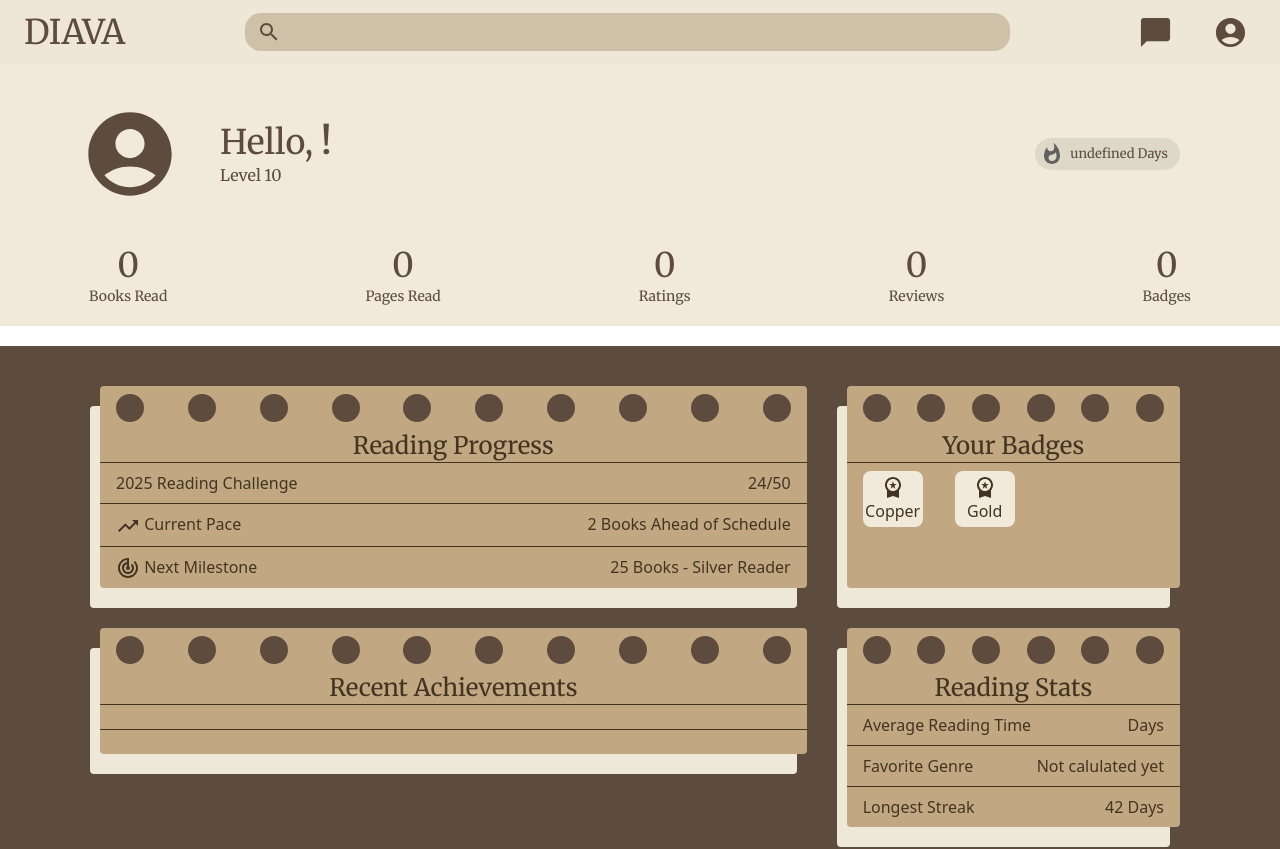
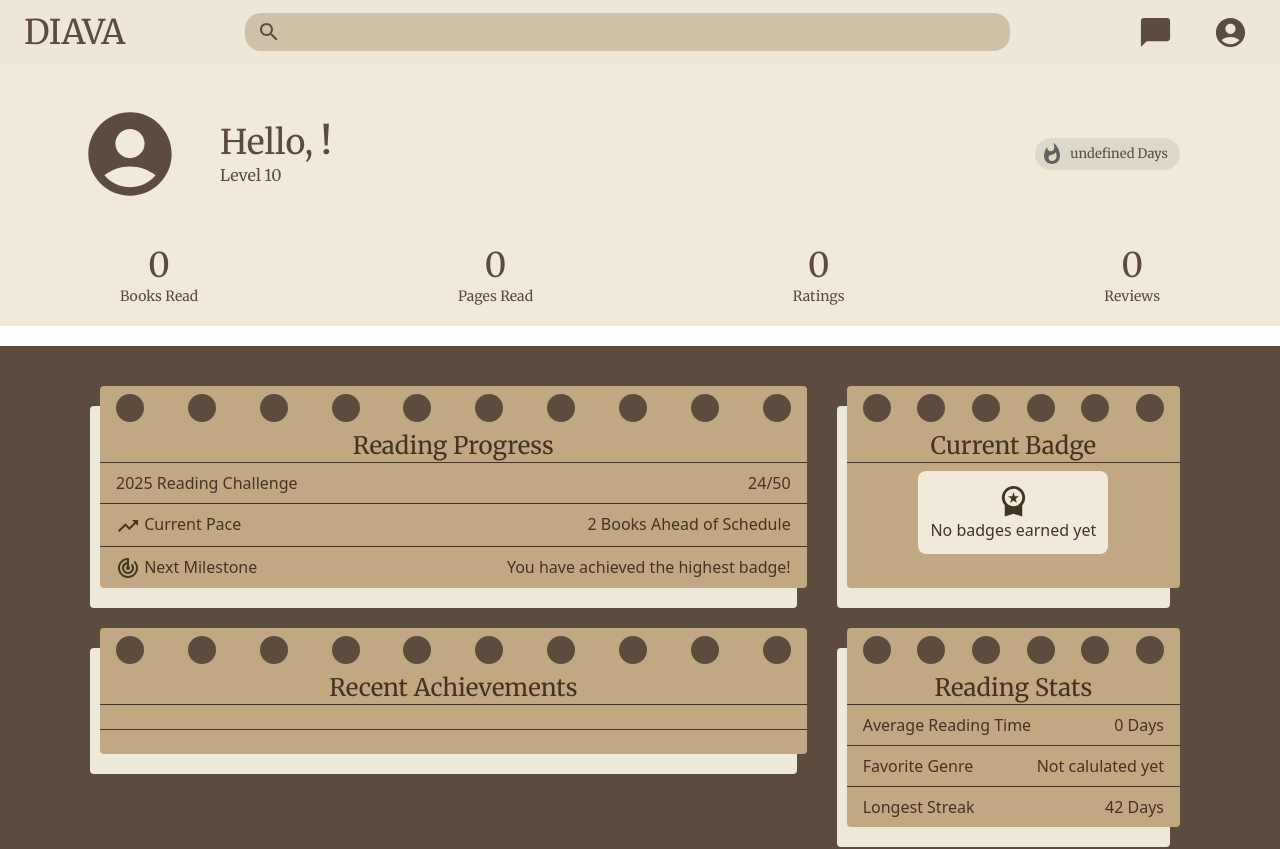
Before and after one commit to anitaprova/Diava, a React (Vite) app in the folder Diava/: page /profile in a window 1280 px wide. Shown: the top 849 px of the page. Built offline with nearby package versions, Linux system fonts and the light colour scheme; no server answers; the database is empty; sample sign-in values are in the browser's storage.

Commit message:
added frontend for badges

```diff
--- a/Diava/src/pages/BookView.jsx
+++ b/Diava/src/pages/BookView.jsx
@@ -90,7 +90,7 @@ export default function BookDetail() {
           user_id: userId,
           author: book?.volumeInfo?.authors?.join(", "),
           pages: book?.volumeInfo?.pageCount,
-          genres: genres?.map((genre) => genre?.replace(/\s+/g, "")),
+          genres: genres?.map((genre) => genre.trim()),
         };
 
       const { error: insertError } = await supabase
--- a/Diava/src/pages/Profile.jsx
+++ b/Diava/src/pages/Profile.jsx
@@ -27,7 +27,42 @@ export default function Profile() {
   const [username, setUserName] = useState("");
   const [stats, setStats] = useState(null);
   const [achievements, setAchievements] = useState();
-  console.log(stats);
+  const [badge, setBadge] = useState("");
+  const [nextBadge, setNextBadge] = useState("");
+
+  const getNextMileStone = async () => {
+    const curr = badge[0]?.tier;
+    if (curr == "Copper") {
+      setNextBadge( "25 Books - Silver Reader");
+    } else if (curr == "Silver") {
+      setNextBadge("50 Books - Gold Reader");
+    } else if (curr == "Gold") {
+      setNextBadge("100 Books - Platinum Reader");
+    } else if (curr == "Platinum") {
+      setNextBadge( "150 Books - Diamond Reader");
+    } else {
+      setNextBadge( "You have achieved the highest badge!");
+    }
+  };
+
+  const getBadges = async () =>{
+    try{
+      if (!stats?.current_badge) return;
+
+      const { data, error } = await supabase
+        .from("badges")
+        .select()
+        .eq("id", stats?.current_badge);
+
+      if (error) throw error;
+
+      setBadge(data);
+    }
+    catch (error){
+      console.error("Error fetching badge:", error.message);
+    }
+  };
+
   const getAchievements = async () => {
     try {
       const user_id = auth.currentUser?.uid;
@@ -147,6 +182,15 @@ export default function Profile() {
     getAchievements();
   }, []);
 
+  useEffect(() => {
+    getBadges();
+  }, [stats]);
+
+  useEffect(() => {
+    getNextMileStone()
+  }, [badge]);
+
+
   return (
     <Box className="flex flex-col">
       <Box className="bg-vanilla pb-5 text-darkbrown">
@@ -191,10 +235,6 @@ export default function Profile() {
             {stats?.number_of_reviews || 0}
             <Typography variant="body2">Reviews</Typography>
           </Typography>
-          <Typography variant="h4">
-            {stats?.number_of_badges || 0}
-            <Typography variant="body2">Badges</Typography>
-          </Typography>
         </Box>
       </Box>
       <div className="bg-white mb-5"></div>
@@ -218,24 +258,20 @@ export default function Profile() {
                 <span>
                   <TrackChangesIcon /> <span>Next Milestone</span>
                 </span>
-                <span>25 Books - Silver Reader</span>
+                <span>{nextBadge || "10 Books - Copper Reader"}</span>
               </div>,
             ]}
           />
         </div>
 
         <NotebookCard
-          title="Your Badges"
+          title="Current Badge"
           hole={6}
           rows={[
-            <div className="flex justify-between gap-8 w-fit">
-              <div className="bg-vanilla w-15 rounded-lg p-1 flex flex-col items-center">
-                <Medal />
-                Copper
-              </div>
-              <div className="bg-vanilla w-15 rounded-lg p-1 flex flex-col items-center">
-                <Medal />
-                Gold
+            <div className="flex justify-center w-full">
+              <div className="bg-vanilla rounded-lg p-3 flex flex-col items-center">
+                <Medal fontSize="large" />
+                {badge?.[0]?.tier || "No badges earned yet"}
               </div>
             </div>,
           ]}
@@ -289,7 +325,7 @@ export default function Profile() {
           rows={[
             <div className="flex justify-between w-full">
               <span>Average Reading Time</span>{" "}
-              <span>{stats?.average_reading_time} Days</span>
+              <span>{stats?.average_reading_time || 0} Days</span>
             </div>,
             <div className="flex justify-between w-full">
               <span>Favorite Genre</span>{" "}
```
